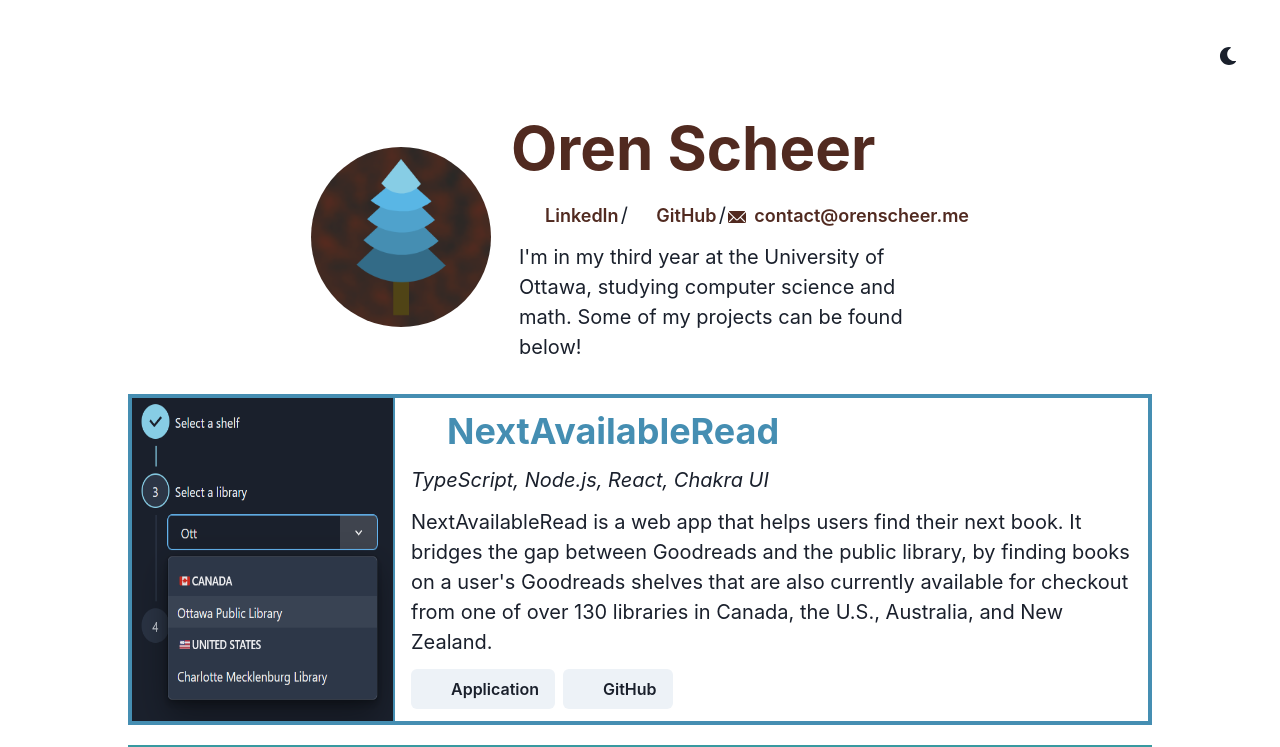
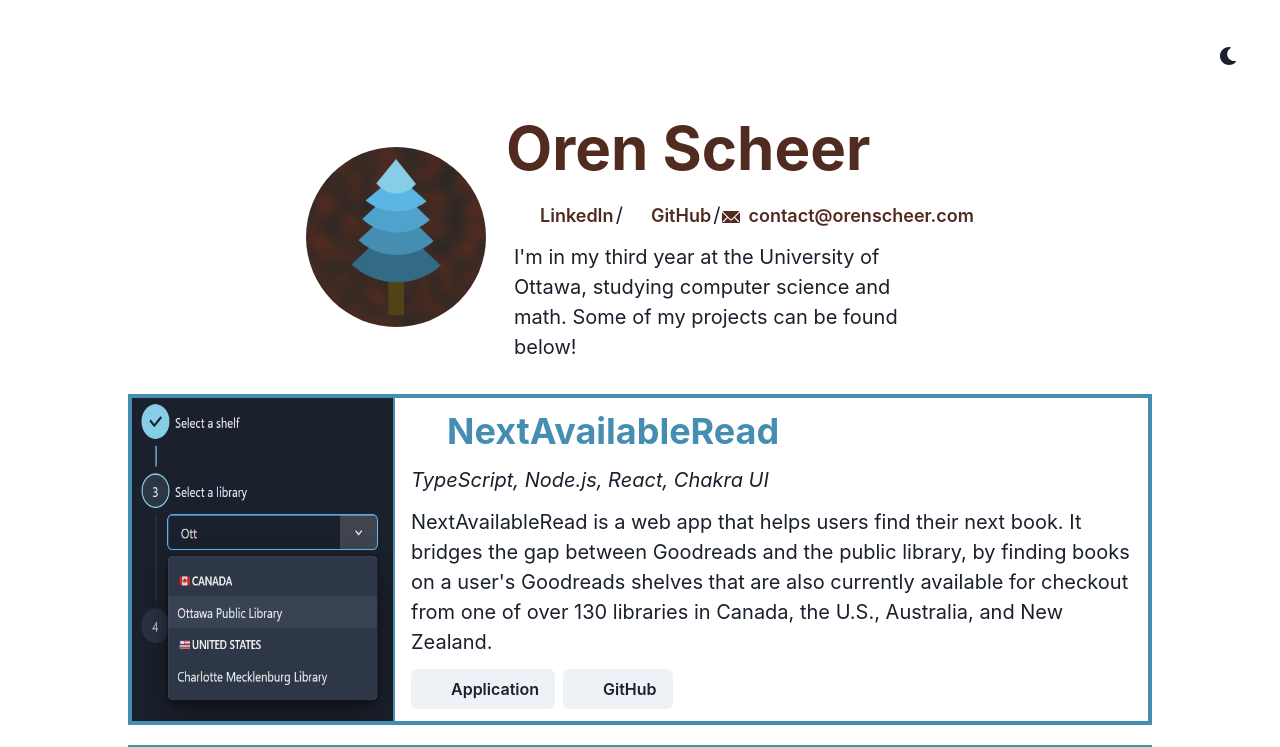
Before and after one commit to OrenScheer/orenscheer.com, a React (Create React App) app: page / in a window 1280 px wide. Shown: the top 747 px of the page. Built offline with nearby package versions, Linux system fonts and the light colour scheme; some icons are missing.

Commit message:
Change site to orenscheer.com

```diff
--- a/src/App.tsx
+++ b/src/App.tsx
@@ -23,6 +23,7 @@
 import FindMyRepresentativesDark from "./images/FindMyRepresentativesDark.png";
 import TravelOrange from "./images/TravelOrange.png";
 import Project from "./components/Project";
+import { BASE_URL } from "./constants";
 
 const App: React.FC = () => {
   const titleColor = useColorModeValue("#512A20", "#C4F1F9");
@@ -42,7 +43,7 @@
       accentColor: nextAvailableReadColor,
       technologies: ["TypeScript", "Node.js", "React", "Chakra UI"],
       gitHubUrl: "https://github.com/orenscheer/nextavailableread",
-      demoUrl: "https://nextavailableread.orenscheer.me",
+      demoUrl: `https://nextavailableread.${BASE_URL}`,
       demoButtonText: "Application",
       description: (
         <Text>
@@ -102,7 +103,7 @@
       technologies: ["React", "Ant Design"],
       gitHubUrl:
         "https://github.com/orenscheer/orenscheer.github.io/tree/main/seg3525/lab8",
-      demoUrl: "https://travelorange.orenscheer.me",
+      demoUrl: `https://travelorange.${BASE_URL}`,
       demoButtonText: "Prototype",
       description: (
         <Text>
@@ -178,7 +179,7 @@
               spaceBetween={2}
               ml={2}
               justifyContent="space-between"
-              width={{ md: "450px" }}
+              width={{ md: "460px" }}
               direction={{ base: "column", md: "row" }}
             >
               <Link
@@ -209,14 +210,14 @@
                 </Button>
               </Link>
               {mdBreakpoint && <Text>/</Text>}
-              <Link href="mailto:contact@orenscheer.me" isExternal d="flex">
+              <Link href={`mailto:contact@${BASE_URL}`} isExternal d="flex">
                 <Button
                   leftIcon={<EmailIcon mt={1} />}
                   variant="link"
                   color={titleColor}
                   fontSize={{ base: "xl", md: "lg" }}
                 >
-                  contact@orenscheer.me
+                  {`contact@${BASE_URL}`}
                 </Button>
               </Link>
             </Flex>
--- /dev/null
+++ b/src/constants.ts
@@ -0,0 +1,3 @@
+const BASE_URL = "orenscheer.com";
+
+export { BASE_URL };
```
Also changed, not shown: 1 other file (tests, documents, lock files or other folders).
